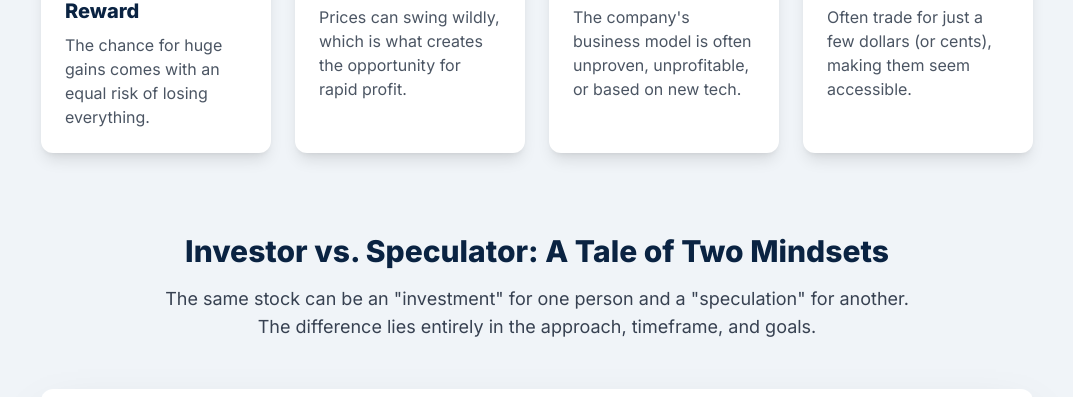
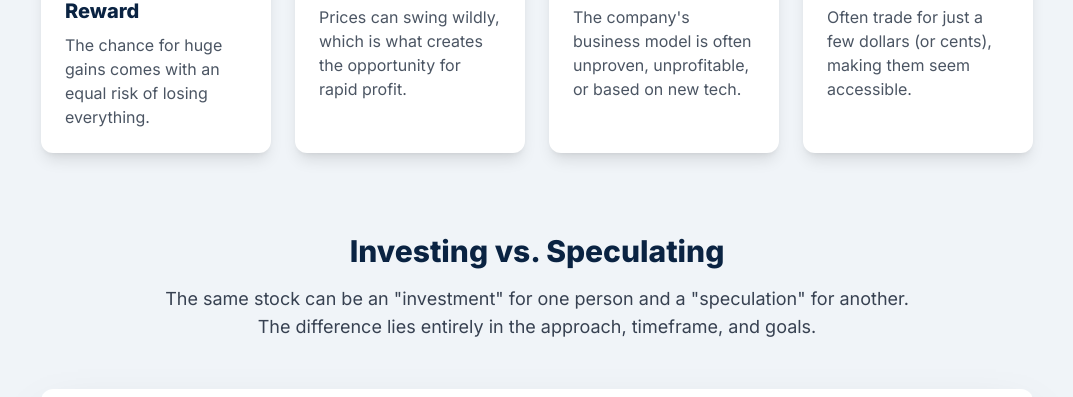
Before and after one commit to yyyprojects/SpeculativeStock6, a plain HTML site: page index.html in a window 1280 px wide. Shown: the part 587-984 px from the top of the page, without its empty margins (103-1176 px from the left). Drawn offline with nearby package versions, Linux system fonts and the light colour scheme.

Commit message:
Update index.html

```diff
--- a/index.html
+++ b/index.html
@@ -77,7 +77,7 @@
 
         <section class="my-20">
             <div class="text-center max-w-3xl mx-auto mb-12">
-                <h2 class="text-3xl font-bold mb-4">Investor vs. Speculator: A Tale of Two Mindsets</h2>
+                <h2 class="text-3xl font-bold mb-4">Investing vs. Speculating</h2>
                 <p class="text-lg text-gray-700">The same stock can be an "investment" for one person and a "speculation" for another. The difference lies entirely in the approach, timeframe, and goals.</p>
             </div>
             <div class="grid md:grid-cols-2 gap-8 bg-white p-8 rounded-xl shadow-2xl">
```
